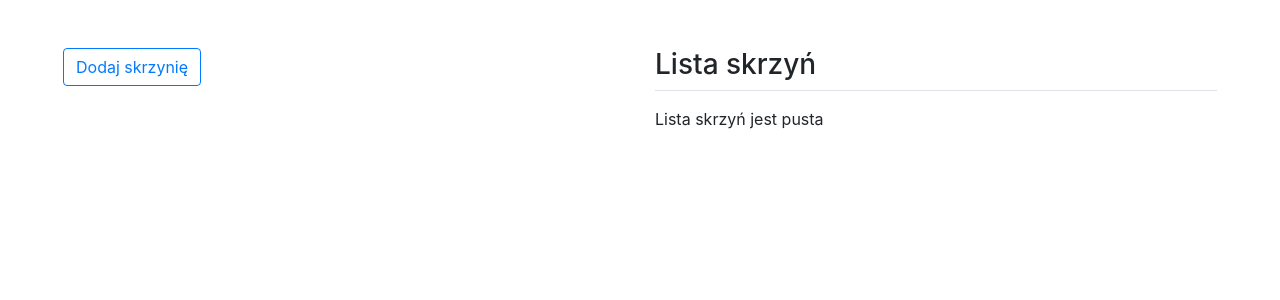
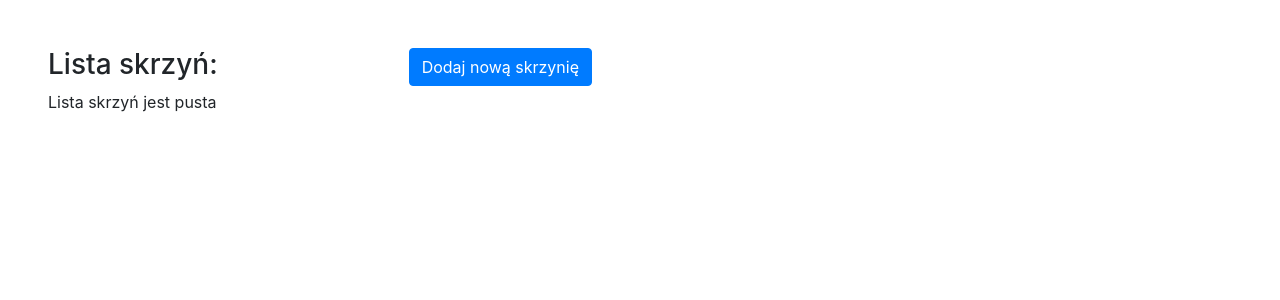
Before and after one commit to Tomaszdud/Arctowski_project, a Django app: template Arctowski_project/Arctowski_app/templates/case.html in a window 1280 px wide. Shown: the part 56-356 px from the top of the page. Run offline with Django 3.2, Linux system fonts and the light colour scheme; the template is opened without the code that fills it, so the values that code supplies are empty; some libraries are stand-ins or nearby versions.

Commit message:
adding some btn`s

```diff
--- a/Arctowski_project/Arctowski_app/templates/case.html
+++ b/Arctowski_project/Arctowski_app/templates/case.html
@@ -1,21 +1,21 @@
 {% extends 'main.html' %}
 {% block content %}
 <div class="container-fluid">
-    <div class="row p-5">
-    <div class="col-md-6">
-        <a class="btn btn-outline-primary" href=" {% url 'case_add' %}">Dodaj skrzynię</a>
-    </div>
-    <div class="col-md-6">
-        <div class="border-bottom">
-            <h3 >Lista skrzyń</h3>
+    <div class="row">
+        <div class="col-md-6 p-5">
+        <div class="row">
+                    <div class="col-6"><h3 class="float-left">Lista skrzyń:</h3></div>
+                    <div class="col-6"><a class="float-right btn btn-primary" href={% url 'case_add' %}>Dodaj nową skrzynię</a></div>
         </div>
-    {% if object_list %}
-    {% for case in object_list %}
-        <li class="pt-3"><a href="{% url 'case_edit' case.pk %}">{{ case.case_id }}</a></li>
-    {% endfor %}
-    {% else %}
-        <p class="pt-3">Lista skrzyń jest pusta</p>
-    {% endif %}
+        {% if object_list %}
+            <ul class="list-group list-group-flush py-3">
+            {% for case in object_list %}
+                <li class="list-group-item"><a href="{% url 'case_edit' case.pk %}">{{ case.case_id }}</a></li>
+            {% endfor %}
+            </ul>
+        {% else %}
+            <p>Lista skrzyń jest pusta</p>
+        {% endif %}
     </div>
     </div>
 </div>
--- a/Arctowski_project/Arctowski_app/views.py
+++ b/Arctowski_project/Arctowski_app/views.py
@@ -143,7 +143,7 @@ class CaseEditView(LoginRequiredMixin, UpdateView):
     template_name = 'case_edit.html'
     form_class = CaseEditForm
     model = Case
-    success_url = '/case/list'
+    success_url = '/case'
 
     def get_initial(self):
         initial = super(CaseEditView, self).get_initial()
@@ -168,7 +168,6 @@ class IncaseEditView(LoginRequiredMixin, UpdateView):
     template_name = 'incase_edit.html'
     form_class = IncaseEditForm
     model = InCase
-    success_url = reverse_lazy('case')
 
     def get_initial(self):
         initial = super(IncaseEditView, self).get_initial()
@@ -178,6 +177,9 @@ class IncaseEditView(LoginRequiredMixin, UpdateView):
     def form_valid(self, form):
         form.save()
         return super(IncaseEditView, self).form_valid(form)
+
+    def get_success_url(self):
+        return reverse_lazy('case_edit', kwargs = {'pk_1': self.kwargs['pk_1']})
 
 class Reset(FormView):
     form_class = ResetPass
--- a/Arctowski_project/Arctowski_project/urls.py
+++ b/Arctowski_project/Arctowski_project/urls.py
@@ -30,7 +30,7 @@ urlpatterns = [
     path('login/', LoginView.as_view(), name='login'),
     path('logout/', LogoutView.as_view(), name='logout'),
     path('case/add/', CreateCaseView.as_view(), name='case_add'),
-    path('case/add/things/', CreateInCaseView.as_view()),
+    path('case/add/things/', CreateInCaseView.as_view(), name="incase_add"),
     path('case/end', EndCaseView.as_view()),
     path('admin/password_reset/',auth_views.PasswordResetView.as_view(),name='admin_password_reset'),
     path('admin/password_reset/done/',auth_views.PasswordResetDoneView.as_view(),name='password_reset_done'),
```
Also changed, not shown: Arctowski_project/Arctowski_app/templates/case_edit.html (+20 -15 lines), Arctowski_project/Arctowski_project/media/cases/kk-1/metabex_grafika.jpg (added), Arctowski_project/Arctowski_project/media/cases/kk-1/photo_1562914465958_1.jpg (added).
